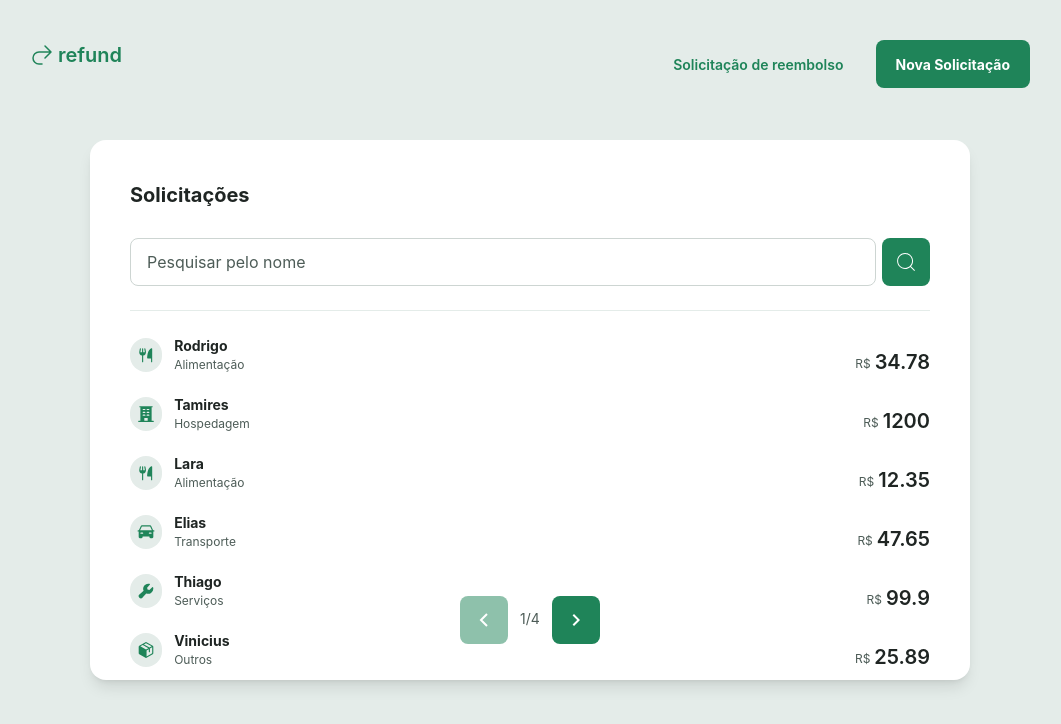
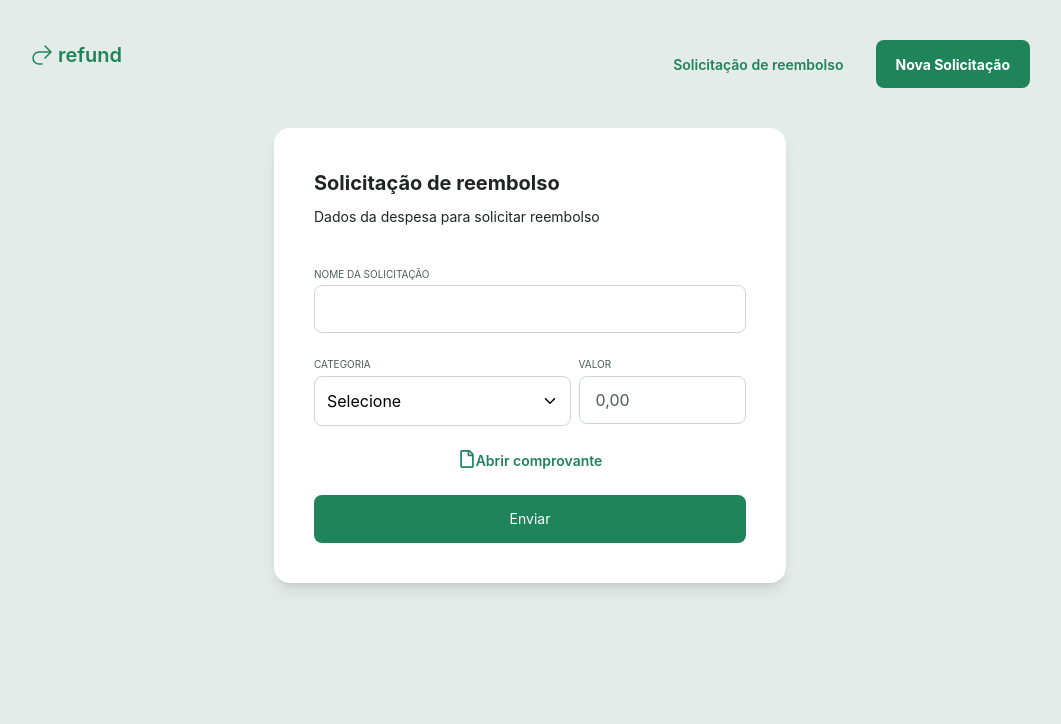
Before and after one commit to YasminFerrariDias/RefundSystem, a React (Vite) app: page / in a window 1280 px wide. Shown: the top 724 px of the page, without its empty margins (110-1171 px from the left). Built offline with nearby package versions, Linux system fonts and the light colour scheme.

Commit message:
MODIFICAÇÃO - passando de modal para pag - editRefund => DetailsRefund

```diff
--- a/src/App.tsx
+++ b/src/App.tsx
@@ -1,13 +1,15 @@
 import { Route, Routes } from "react-router-dom";
 import { NewRefund } from "./Features/NewRefund";
-import { RefundList } from "./Features/RefundList";
+
+import { DetailsRefund } from "./Features/DetailsRefund";
 
 export function App() {
 
   return (
     <div className="bg-gray-400 h-full" >
       <Routes>
-        <Route path='/' element={<RefundList />} />
+        {/*<Route path='/' element={<RefundList />} />*/}
+        <Route path='/' element={<DetailsRefund />} />
         <Route path='/NewRefund' element={<NewRefund />} />
       </Routes>
     </div>
--- /dev/null
+++ b/src/Features/DetailsRefund/index.tsx
@@ -0,0 +1,28 @@
+import { ButtonContainer } from "../../components/Button/ButtonContainer/ButtonContainer";
+import { CardContainer } from "../../components/CardContainer/CardContainer";
+import { PreviewFile } from "../../components/FileComponents/previewFile";
+import { Input } from "../../components/Input";
+import { Select } from "../../components/Select/Select";
+import { Text } from "../../components/Text/Text";
+
+export function DetailsRefund() {
+  return (
+    <div className="flex items-center justify-center">
+      <CardContainer size="md" >
+        <header className="mb-10 gap-2 flex flex-col">
+          <Text size="lg" decoration="bold" className="flex-1">Solicitação de reembolso</Text>
+          <Text size="md" decoration="regular" className="flex-1">Dados da despesa para solicitar reembolso</Text>
+        </header>
+        <div className="flex flex-col gap-6">
+          <Input placeholder="" title="NOME DA SOLICITAÇÃO" />
+          <div className="flex gap-2">
+            <Select title="CATEGORIA" className="w-full" />
+            <Input title="VALOR" placeholder="0,00" className="w-38" />
+          </div>
+          <PreviewFile text="Abrir comprovante" link="https://www.google.com/?hl=pt_BR" />
+          <ButtonContainer text="Enviar" size="full" className="w-full" textColor="white" />
+        </div>
+      </CardContainer>
+    </div>
+  )
+}
```
